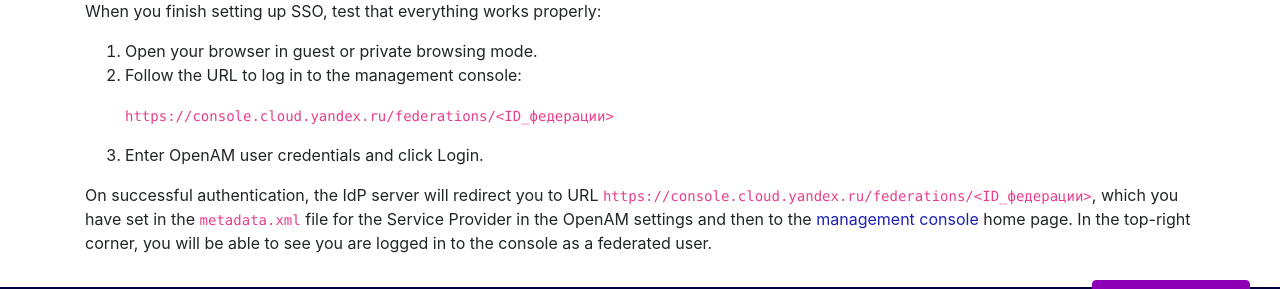
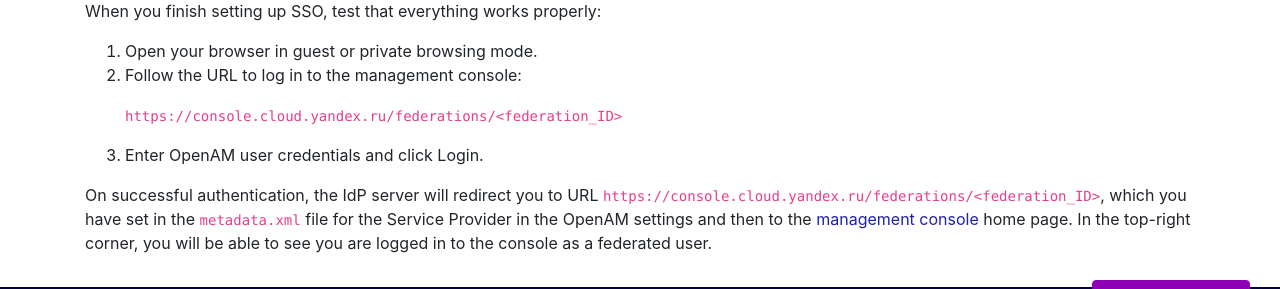
Before and after one commit to OpenIdentityPlatform/OpenIdentityPlatform.org, a Jekyll site: the page built from blog/saml-authentication-in-yandex-cloud-via-openam.md, in a window 1280 px wide and 900 px high, scrolled down 5726 px. Shown: the part 552-841 px from the top of the window. Built offline with Jekyll 4.4.1, drawn with Linux system fonts in a browser that asks for light colours; some of the changed lines change nothing that is shown.

Commit message:
Update saml-authentication-in-yandex-cloud-via-openam.md

```diff
--- a/blog/saml-authentication-in-yandex-cloud-via-openam.md
+++ b/blog/saml-authentication-in-yandex-cloud-via-openam.md
@@ -139,8 +139,8 @@
 1. Open your browser in guest or private browsing mode.
 2. Follow the URL to log in to the management console:
 
-    `https://console.cloud.yandex.ru/federations/<ID_федерации>`
+    `https://console.cloud.yandex.ru/federations/<federation_ID>`
 
 3. Enter OpenAM user credentials and click Login.
 
-On successful authentication, the IdP server will redirect you to URL `https://console.cloud.yandex.ru/federations/<ID_федерации>`, which you have set in the `metadata.xml` file for the Service Provider in the OpenAM settings and then to the [management console](https://console.cloud.yandex.ru/) home page. In the top-right corner, you will be able to see you are logged in to the console as a federated user.
+On successful authentication, the IdP server will redirect you to URL `https://console.cloud.yandex.ru/federations/<federation_ID>`, which you have set in the `metadata.xml` file for the Service Provider in the OpenAM settings and then to the [management console](https://console.cloud.yandex.ru/) home page. In the top-right corner, you will be able to see you are logged in to the console as a federated user.
```
